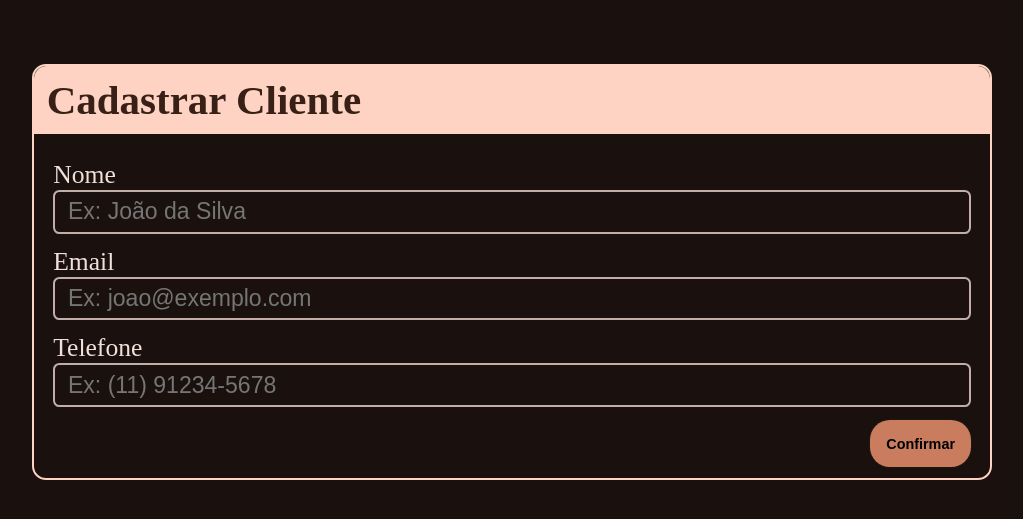
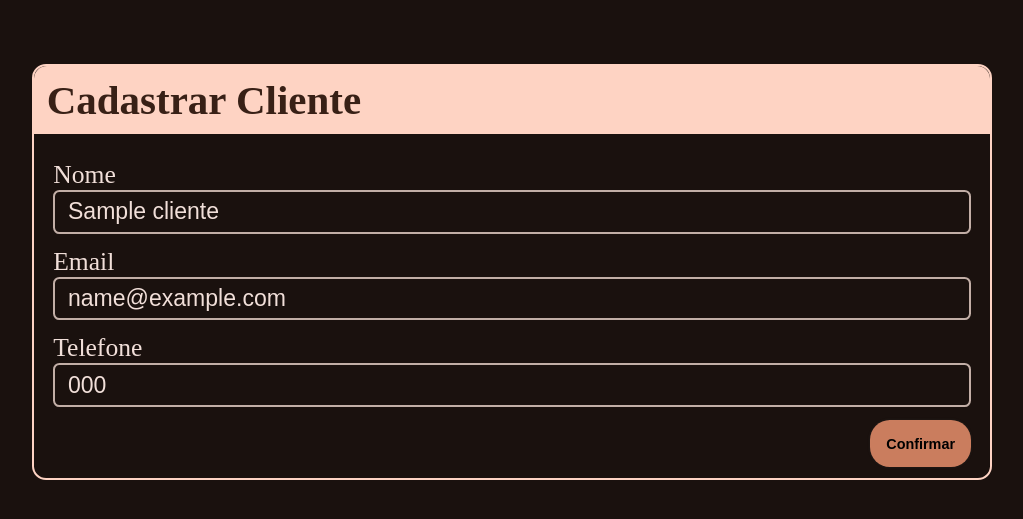
Before and after one commit to anthonelacr/restaurante-BD, a Flask app: page /editar-cliente/1 in a window 1280 px wide. Shown: the part 76-595 px from the top of the page, without its empty margins (128-1151 px from the left). Run offline with Flask 3, Linux system fonts and the light colour scheme; tables that the repository leaves empty hold one stand-in row (values such as "Sample post").

Commit message:
correçao de bugs bobos

```diff
--- a/app.py
+++ b/app.py
@@ -147,20 +147,20 @@ def listar_clientes():
 
 @app.route('/editar-cliente/<int:id_cliente>', methods=['GET', 'POST'])
 def editar_cliente(id_cliente):
-    conn = sqlite3.connect('restaurante.db')
-    cursor = conn.cursor()
+    if request.method == 'GET':
+        conn = sqlite3.connect('restaurante.db')
+        cursor = conn.cursor()
 
-    query = '''
-        SELECT c.id_cliente, c.nome, c.email, c.telefone
-        FROM clientes c
-        WHERE c.id_cliente = ?
-    '''
-    cursor.execute(query, (id_cliente,))
-    cliente = cursor.fetchone()
-    conn.commit()
-    conn.close()
+        query = '''
+            SELECT c.id_cliente, c.nome, c.email, c.telefone
+            FROM clientes c
+            WHERE c.id_cliente = ?
+        '''
+        cursor.execute(query, (id_cliente,))
+        cliente = cursor.fetchone()
+        conn.close()
 
-    return render_template('cadastro_cliente.html', modo='editar', cliente=cliente)
+        return render_template('cadastro_cliente.html', modo='editar', cliente=cliente)
 
     if request.method == 'POST':
 
@@ -173,9 +173,9 @@ def editar_cliente(id_cliente):
 
         cursor.execute('''
             UPDATE clientes
-            SET id_cliente = ?, nome  = ?, email = ?, telefone = ?
+            SET nome  = ?, email = ?, telefone = ?
             WHERE id_cliente = ?
-        ''', (id_cliente, nome, email, telefone))
+        ''', (nome, email, telefone, id_cliente))
 
         conn.commit()
         conn.close()
--- a/templates/cadastro_cliente.html
+++ b/templates/cadastro_cliente.html
@@ -27,7 +27,7 @@
         </header>
 
         <main>
-            <form class="bloco-formulario">
+            <form class="bloco-formulario" method="POST" action="{{ url_for('editar_cliente', id_cliente=cliente[0]) if modo == 'editar' else url_for('clientes') }}">
                 <div class="cabecalho-formulario">
                     <h1>Cadastrar Cliente</h1>
                 </div>
@@ -36,20 +36,20 @@
 
                     <div class="campo">
                         <label for="nome">Nome</label>
-                        <input type="text" id="nome" name="nome" placeholder="Ex: João da Silva" required>
+                        <input type="text" id="nome" name="nome" placeholder="Ex: João da Silva" value="{{ cliente[1] if cliente else '' }}" required>
                     </div>
 
                     <div class="campo">
                         <label for="email">Email</label>
                         <div class="input">
-                            <input type="email" id="email" name="email" placeholder="Ex: joao@exemplo.com" required>
+                            <input type="email" id="email" name="email" placeholder="Ex: joao@exemplo.com" value="{{ cliente[2] if cliente else '' }}" required>
                         </div>
                     </div>
 
                     <div class="campo">
                         <label for="telefone">Telefone</label>
                         <div class="input">
-                            <input type="text" id="telefone" name="telefone" placeholder="Ex: (11) 91234-5678" required>
+                            <input type="text" id="telefone" name="telefone" placeholder="Ex: (11) 91234-5678" value="{{ cliente[3] if cliente else '' }}" required>
                         </div>
                     </div>
 
```
Also changed, not shown: model.py (+9 -3 lines), templates/cadastro_pedido.html (+4 -4 lines), templates/listar_clientes.html (+4 -5 lines), restaurante.db.
